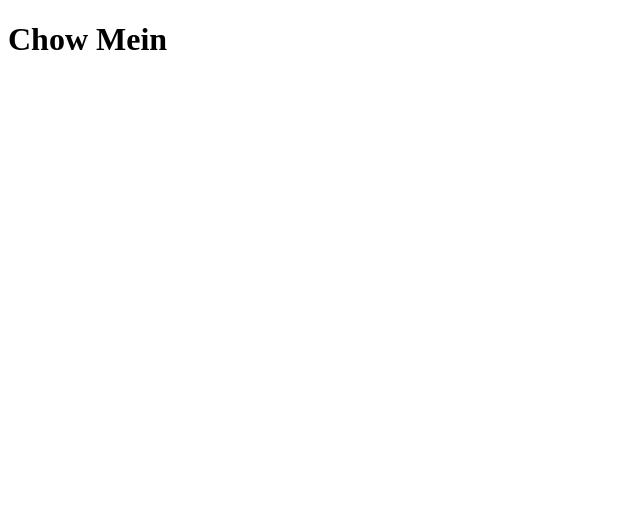
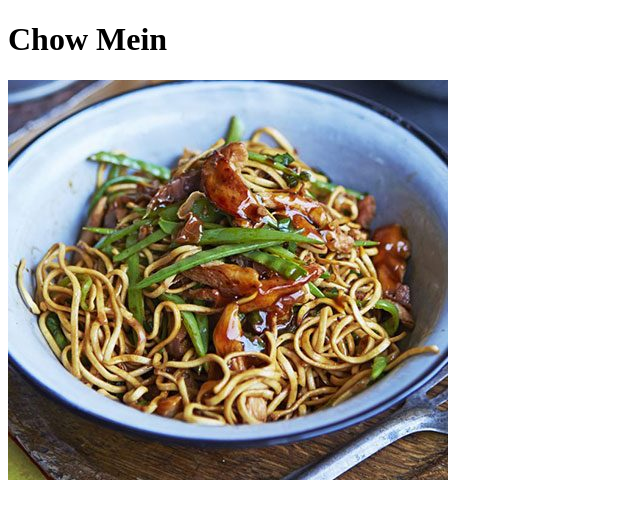
Before and after one commit to DakotaKraout/odin-recipes, a plain HTML site: page recipes/chow-mein.html in a window 1280 px wide. Shown: the whole page, without its empty margins (0-640 px from the left). Drawn offline with Linux system fonts and the light colour scheme.

Commit message:
Add food image in chow-mein.html

```diff
--- a/recipes/chow-mein.html
+++ b/recipes/chow-mein.html
@@ -7,5 +7,6 @@
 
     <body>
         <h1>Chow Mein</h1>
+        <img src="../img/chow-mein-img.jpg">
     </body>
 </html>
```
Also changed, not shown: img/chow-mein-img.jpg (added).
